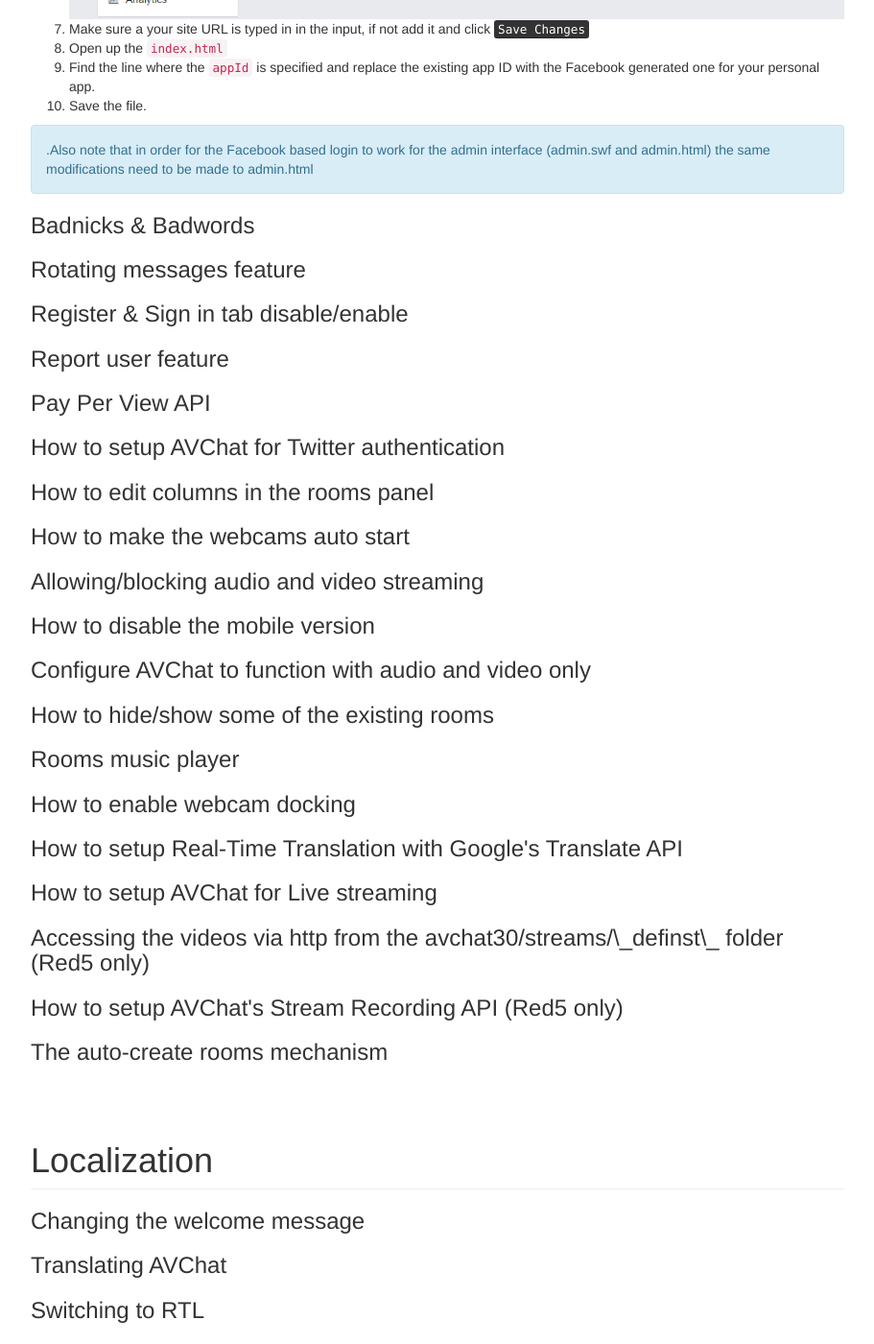
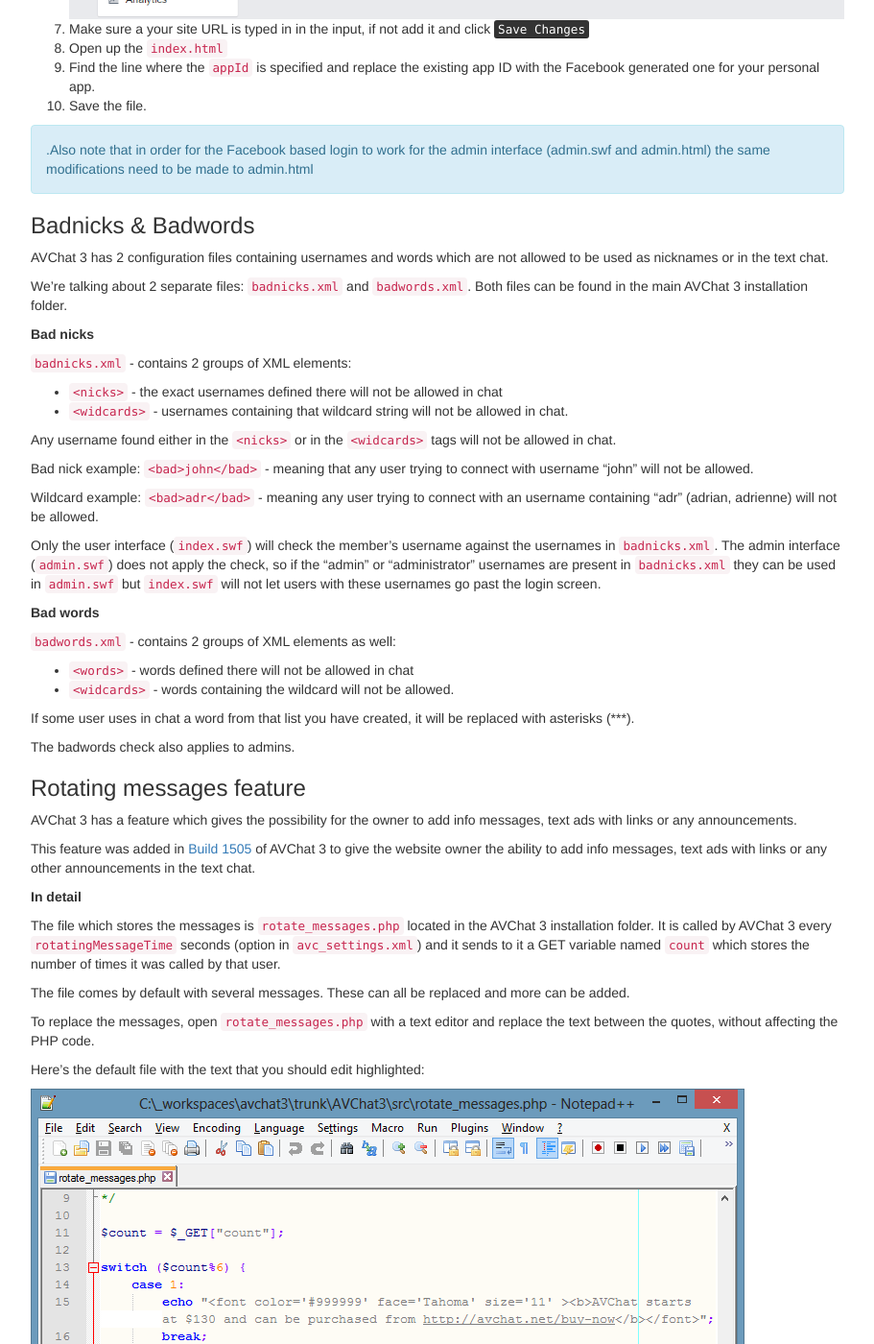
Before and after one commit to nusofthq/avchat-documentation, a Jekyll site: the page built from standalone.md, in a window 1280 px wide and 1400 px high, scrolled down 28849 px. Shown: the whole window at 96% size, without its empty margins (38-949 px from the left). Built offline with Jekyll 4.4.1, drawn with Linux system fonts in a browser that asks for light colours; nearby versions of some CDN libraries; comment, search, counter and statistics services are not loaded; some of the changed text lies outside the part shown.

Commit message:
WIP docs  6.16

```diff
--- a/_includes/features.md
+++ b/_includes/features.md
@@ -437,7 +437,77 @@ If set to `0`, the feature will be disabled.
 
 <h2 id="badnicks-badwords">Badnicks & Badwords</h2>
 
+
+AVChat 3 has 2 configuration files containing usernames and words which are not allowed to be used as nicknames or in the text chat.
+
+We're talking about 2 separate files: `badnicks.xml` and `badwords.xml`.
+Both files can be found in the main AVChat 3 installation folder.
+
+**Bad nicks**
+
+`badnicks.xml` - contains 2 groups of XML elements:
+
+* `<nicks>` - the exact usernames defined there will not be allowed in chat
+* `<widcards>` - usernames containing that wildcard string will not be allowed in chat.
+
+Any username found either in the `<nicks>` or in the `<widcards>` tags will not be allowed in chat.
+
+Bad nick example: `<bad>john</bad>` - meaning that any user trying to connect with username "john" will not be allowed.
+
+Wildcard example: `<bad>adr</bad>` - meaning any user trying to connect with an username containing "adr" (adrian, adrienne) will not be allowed.
+
+Only the user interface (`index.swf`) will check the member's username against the usernames in `badnicks.xml`. The admin interface (`admin.swf`) does not apply the check, so if the "admin" or "administrator" usernames are present in `badnicks.xml` they can be used in `admin.swf` but `index.swf` will not let users with these usernames go past the login screen.
+
+**Bad words**
+
+`badwords.xml` - contains 2 groups of XML elements as well:
+
+* `<words>` - words defined there will not be allowed in chat
+* `<widcards>` - words containing the wildcard will not be allowed.
+
+If some user uses in chat a word from that list you have created, it will be replaced with asterisks (\***).
+
+The badwords check also applies to admins.
+
+
 <h2 id="rotating-messages">Rotating messages feature</h2>
+
+AVChat 3 has a feature which gives the possibility for the owner to add info messages, text ads with links or any announcements.
+
+This feature was added in [Build 1505](http://avchathq.com/blog/rotatting-text-messages-in-avchat-may-build-1505/) of AVChat 3 to give the website owner the ability to add info messages, text ads with links or any other announcements in the text chat.
+
+**In detail**
+
+The file which stores the messages is `rotate_messages.php` located in the AVChat 3 installation folder. It is called by AVChat 3 every `rotatingMessageTime` seconds (option in `avc_settings.xml`) and it sends to it a GET variable named `count` which stores the number of times it was called by that user.
+
+The file comes by default with several messages. These can all be replaced and more can be added.
+
+To replace the messages, open `rotate_messages.php` with a text editor and replace the text between the quotes, without affecting the PHP code.
+
+Here’s the default file with the text that you should edit highlighted:
+
+<img src="http://docs.avchat.net/assets/images/rotate_messages.php_.png" class="img-responsive"/>
+
+If you’ve edited the 6 default messages and you want to add more here’s what you need to do:
+
+1. Duplicate the last case (case 0, lines 29-31 above) and replace 0 with 6 like this:
+		case 6:
+		echo "<font color='#999999' face='Tahoma' size='11' ><b>A new message.</b></font>";
+		break;
+2. On line 13 change the number 6 with 7 like this:
+`switch ($count%7)`
+
+As you can see, you can customize these messages using some HTML tags for color, font, size, etc. The supported list of HTML tags that can be used can be found [here](http://help.adobe.com/en_US/FlashPlatform/reference/actionscript/3/flash/text/TextField.html#htmlText).
+
+If you are an experienced web developer you can create your own `rotate_messages.php` file with messages being pulled out of a database, more complex logic, ads, etc. and point AVChat 3 to use it through the `rotatingMessageUrl` option located in `avc_settings.xml`.
+
+**Other notes**
+
+
+* `rotatingMessageUrl` in `avc_settings.xml` contains the path to `rotating_messages.php`
+* To disable the feature open `avc_settings.xml` file with a text editor and set `rotatingMessageTime` to `0` (`<value>0</value>`)
+* To increase the time between calls to `rotate_messages.php` open `avc_settings.xml` file with a text editor and set `rotatingMessageTime` to `120` (`<value>120</value>`) which means 2 minutes between calls or any other value in seconds.
+
 
 <h2 id="register-tab-disable">Register & Sign in tab disable/enable</h2>
 
```
Also changed, not shown: assets/images/rotate_messages.php_.png (added).
